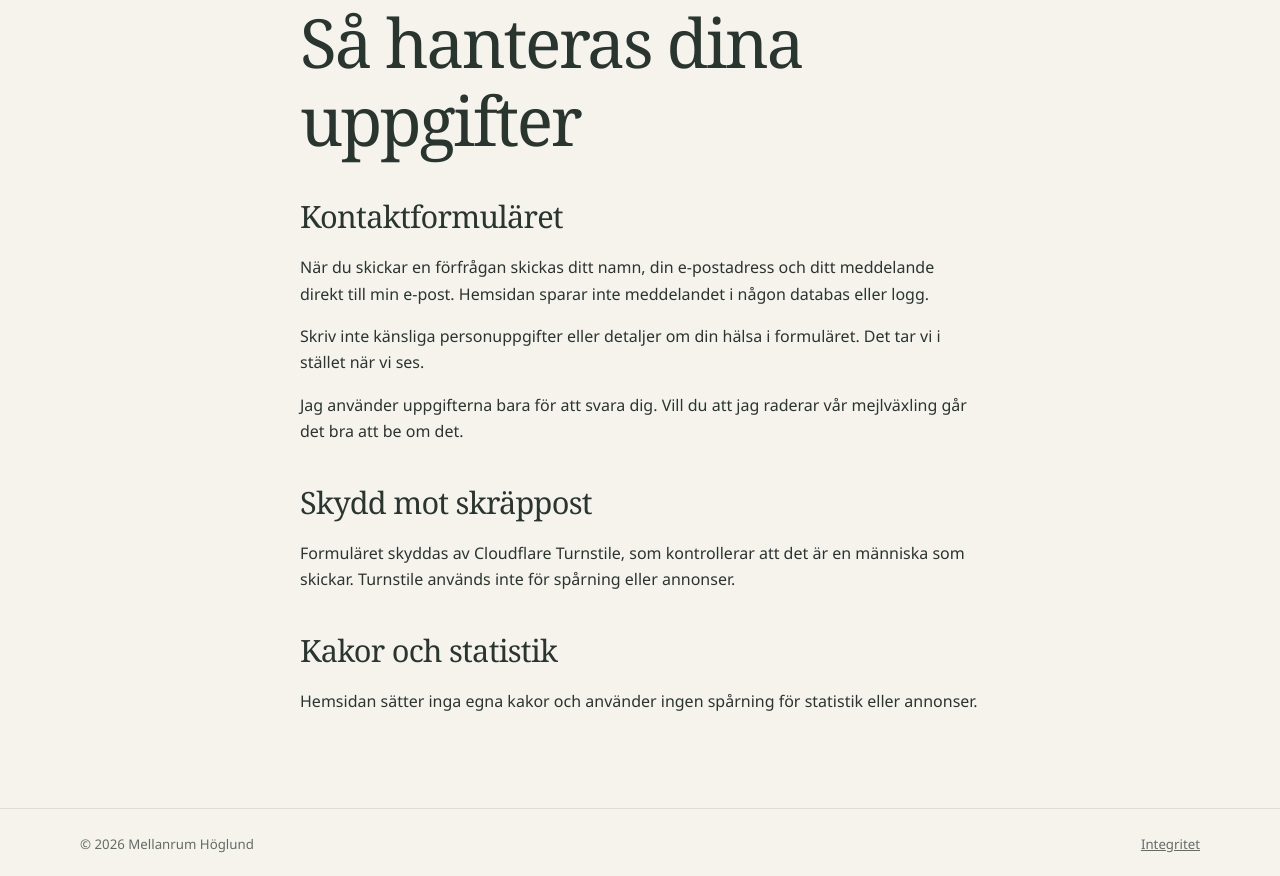
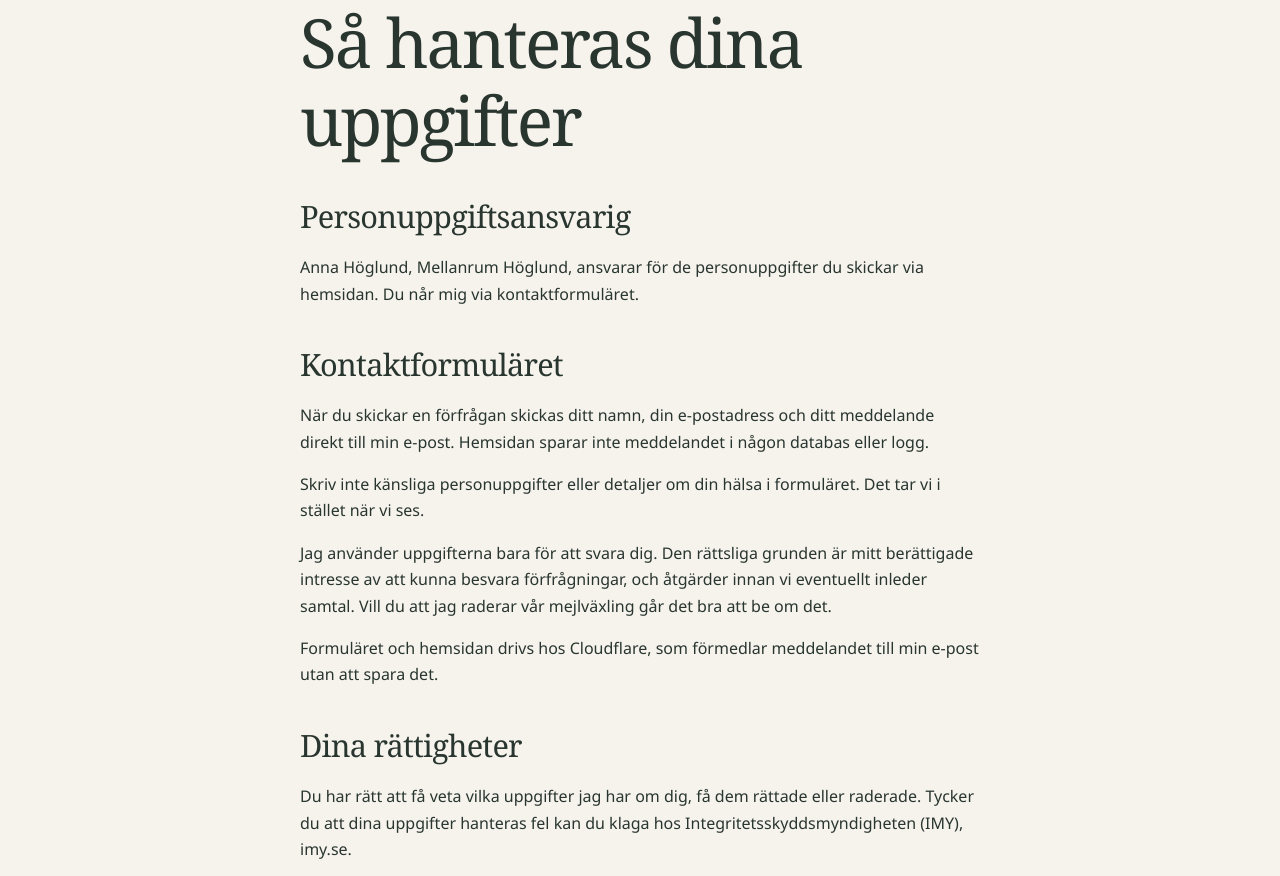
Before and after one commit to orangeelefant/mellanrum, an Astro site: page /integritet in a window 1280 px wide. Shown: the part 204-1080 px from the top of the page. Built offline with nearby package versions, Linux system fonts and the light colour scheme; Astro itself is replaced by a stand-in of ours.

Commit message:
Integritet: ansvarig, rättslig grund, Cloudflare, rätt att klaga hos IMY
Co-Authored-By: Claude Opus 5.5 <noreply@anthropic.com>

```diff
--- a/src/pages/integritet/index.astro
+++ b/src/pages/integritet/index.astro
@@ -6,10 +6,15 @@ import site from '../../data/site.json';
   <section><div class="wrap prose">
     <div class="eyebrow">Integritet</div>
     <h1>Så hanteras dina uppgifter</h1>
+    <h2>Personuppgiftsansvarig</h2>
+    <p>Anna Höglund, Mellanrum Höglund, ansvarar för de personuppgifter du skickar via hemsidan. Du når mig via kontaktformuläret.</p>
     <h2>Kontaktformuläret</h2>
     <p>När du skickar en förfrågan skickas ditt namn, din e-postadress och ditt meddelande direkt till min e-post. Hemsidan sparar inte meddelandet i någon databas eller logg.</p>
     <p>Skriv inte känsliga personuppgifter eller detaljer om din hälsa i formuläret. Det tar vi i stället när vi ses.</p>
-    <p>Jag använder uppgifterna bara för att svara dig. Vill du att jag raderar vår mejlväxling går det bra att be om det.</p>
+    <p>Jag använder uppgifterna bara för att svara dig. Den rättsliga grunden är mitt berättigade intresse av att kunna besvara förfrågningar, och åtgärder innan vi eventuellt inleder samtal. Vill du att jag raderar vår mejlväxling går det bra att be om det.</p>
+    <p>Formuläret och hemsidan drivs hos Cloudflare, som förmedlar meddelandet till min e-post utan att spara det.</p>
+    <h2>Dina rättigheter</h2>
+    <p>Du har rätt att få veta vilka uppgifter jag har om dig, få dem rättade eller raderade. Tycker du att dina uppgifter hanteras fel kan du klaga hos Integritetsskyddsmyndigheten (IMY), imy.se.</p>
     <h2>Skydd mot skräppost</h2>
     <p>Formuläret skyddas av Cloudflare Turnstile, som kontrollerar att det är en människa som skickar. Turnstile används inte för spårning eller annonser.</p>
     <h2>Kakor och statistik</h2>
```
Also changed, not shown: CHANGELOG.md.
